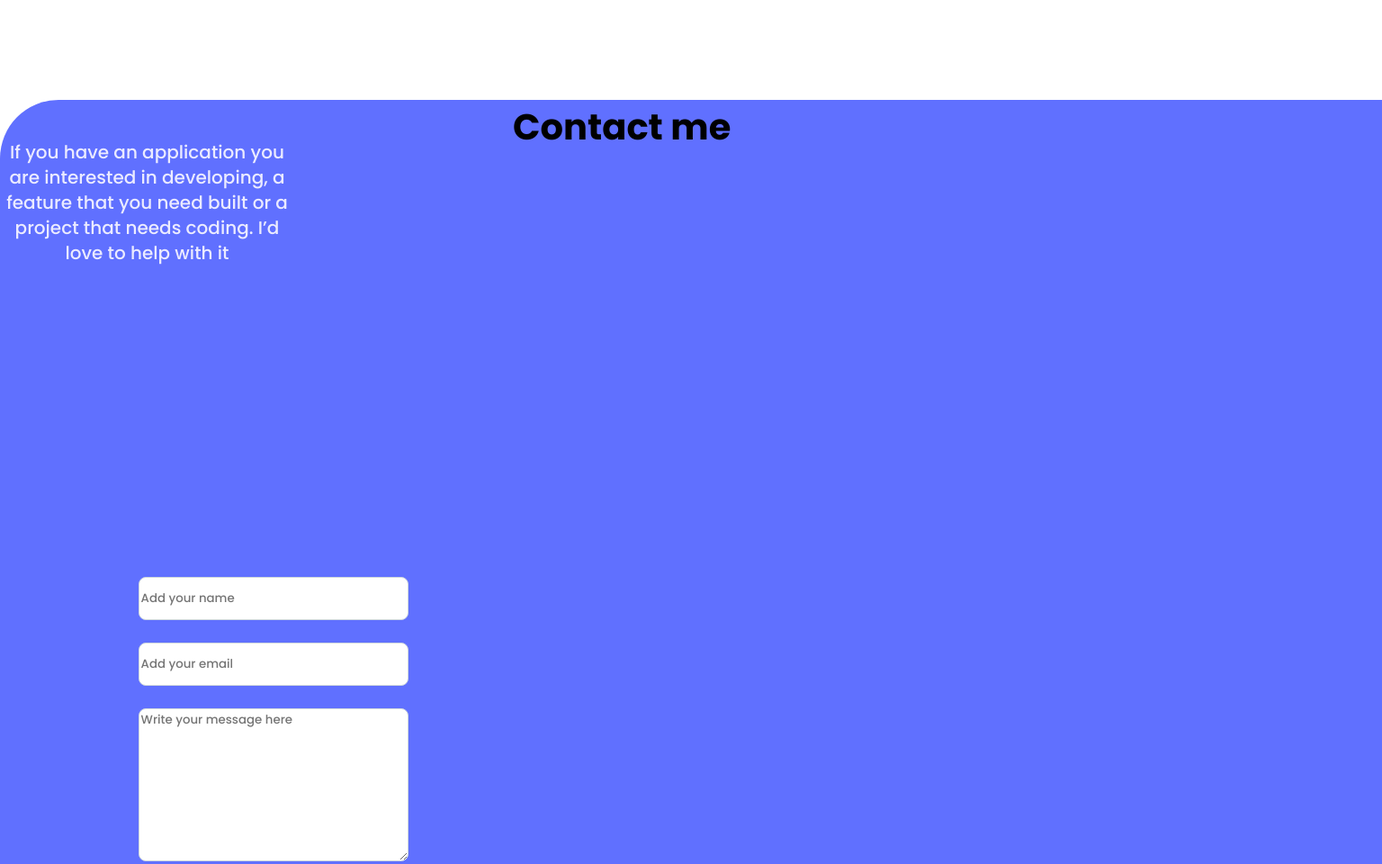
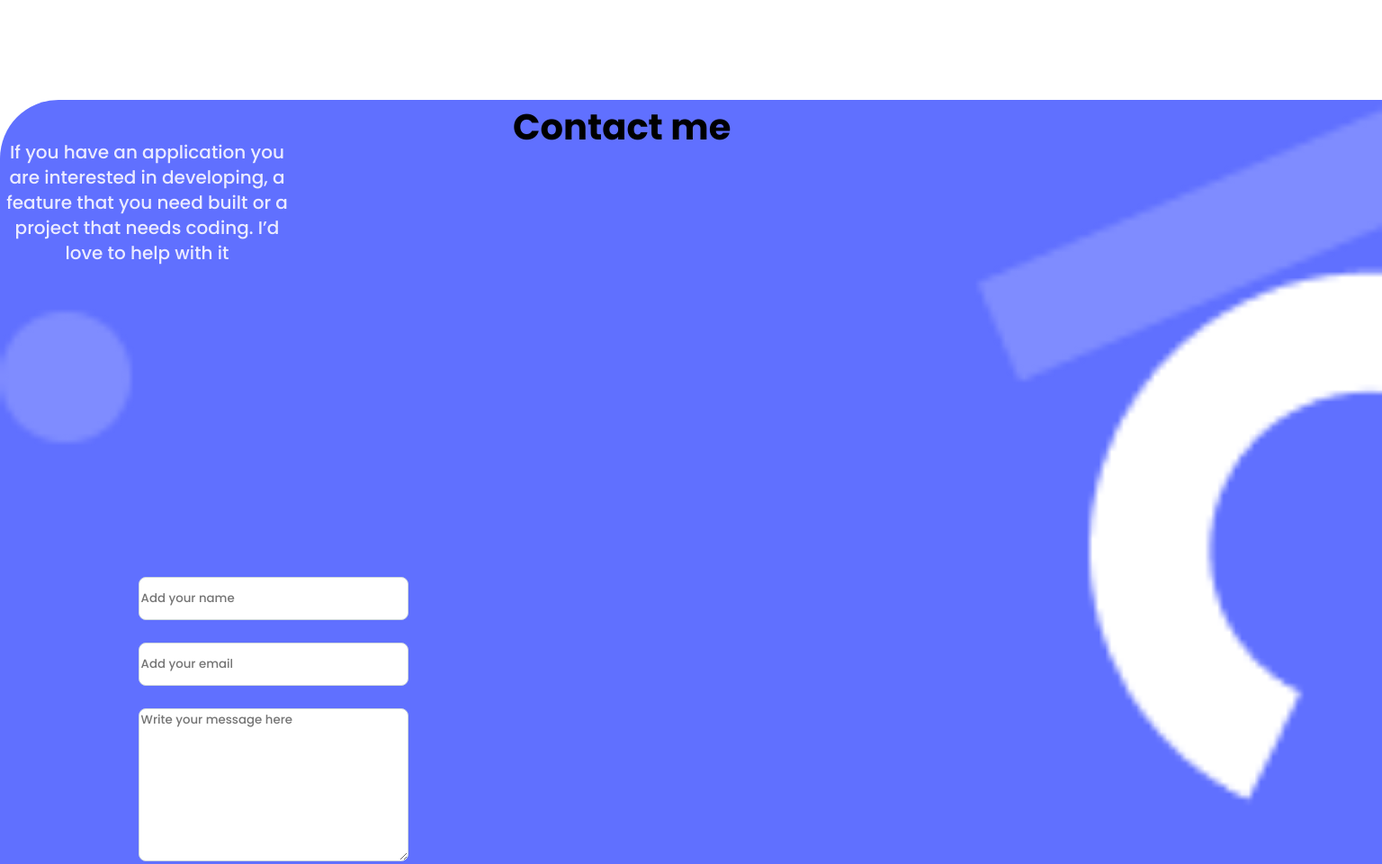
Before and after one commit to jugosack/Portfolio_Setup_And_Mobile_First, a website: page index.html in a window 1536 px wide. Shown: the part 3952-4912 px from the top of the page at 90% size. Drawn offline with Linux system fonts and the light colour scheme.

Commit message:
fix media bug

```diff
--- a/style.css
+++ b/style.css
@@ -881,12 +881,12 @@ body {
     margin-inline: auto;
     width: 65%;
   }
-
+}
 .contact-page {
   display: flex;
   border-radius: 65px 0 0 0;
   flex-direction: column;
-    background-image: url('./img/contact--mobile.png');
+  background-image: url("./images/contact--mobile.png");
   width: 100%;
   height: 100%;
   background-size: 100%;
@@ -995,4 +995,3 @@ body {
 #get-intouch:active {
   color: green;
 }
-}
```
Also changed, not shown: images/contact--mobile.png (added), 1 other file. Lines whose indentation alone changed are shown as unchanged.
